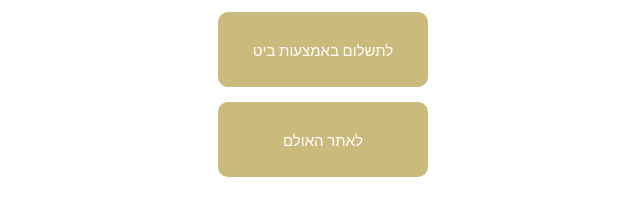
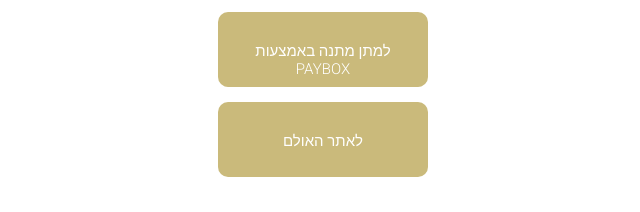
Before and after one commit to BarPupko/Wedding-site-menu, a website: page index.html in a window 1280 px wide. Shown: the part 423-635 px from the top of the page, 322-962 px from the left. Drawn offline with Linux system fonts and the light colour scheme.

Commit message:
Edit <a> name

```diff
--- a/index.html
+++ b/index.html
@@ -15,7 +15,7 @@
     <li>
          <img  class="image1" src="LOGO names.png" alt="" width="320px">
          <ul><a target="_blank" rel="noopener noreferrer" href="https://goo.gl/maps/673VLkR73bf9jPxB6">ניווט לאולמי סנדרין</a></ul>
-         <ul><a target="_blank" rel="noopener noreferrer" href="https://payboxapp.page.link/gEbsaM38mmPCzRXV6">לתשלום באמצעות ביט</a></ul>
+         <ul><a target="_blank" rel="noopener noreferrer" href="https://payboxapp.page.link/gEbsaM38mmPCzRXV6">למתן מתנה באמצעות PAYBOX</a></ul>
          <ul><a target="_blank" rel="noopener noreferrer" href="https://www.sandrine-events.com/">לאתר האולם</a></ul>
 
 
```
